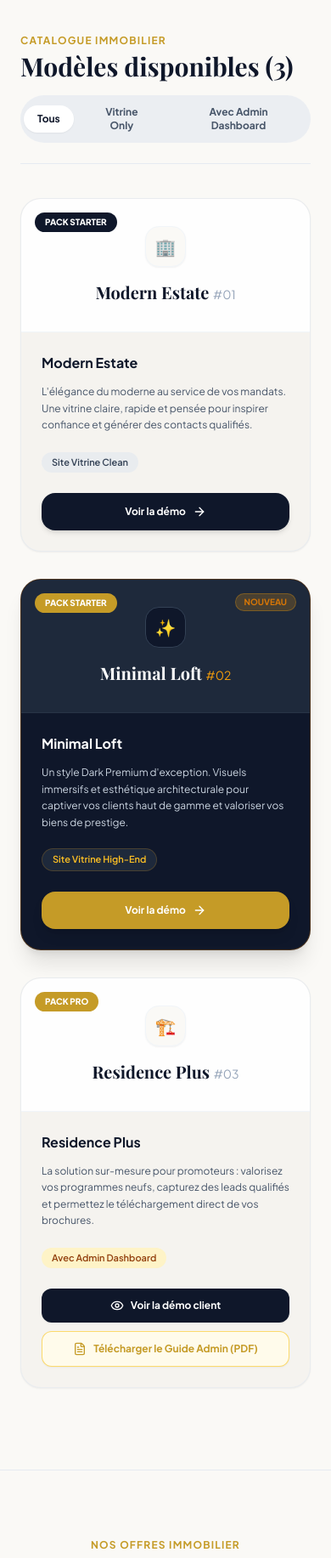
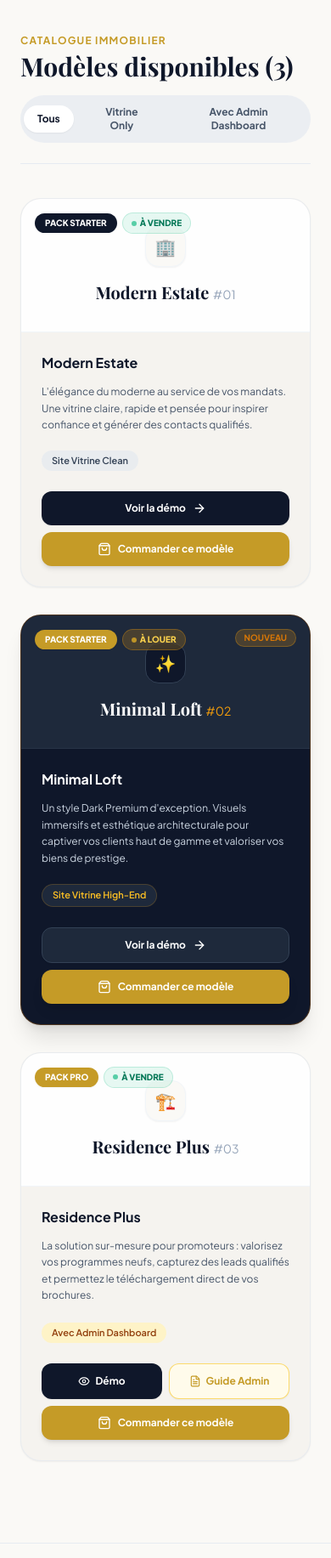
Before and after one commit to zakariaeayadi/zayro_shop, a Django app: page /category/immobilier/ in a window 390 px wide. Shown: the part 470-2303 px from the top of the page at 85% size. Run offline with Django 5.2, Linux system fonts and the light colour scheme; parts of the project's set-up code (start-up, migrations or seed data) failed here and were passed over; some libraries are stand-ins or nearby versions; some web fonts are replaced.

Commit message:
Update immobilier category page with order scroll and design badges

```diff
--- a/templates/store/category_immobilier.html
+++ b/templates/store/category_immobilier.html
@@ -100,7 +100,15 @@
             <div class="model-card model-vitrine bg-[#F5F3EF] rounded-3xl overflow-hidden border border-slate-200/60 shadow-sm hover:shadow-xl transition-all duration-300 flex flex-col justify-between group">
                 <div>
                     <div class="bg-white/90 backdrop-blur p-8 text-center relative border-b border-slate-100">
-                        <span class="absolute top-4 left-4 bg-[#0F172A] text-white text-[10px] font-extrabold uppercase px-3 py-1 rounded-full">PACK STARTER</span>
+                        <!-- Badges Statut & Pack -->
+                        <div class="absolute top-4 left-4 flex items-center gap-1.5">
+                            <span class="bg-[#0F172A] text-white text-[10px] font-extrabold uppercase px-3 py-1 rounded-full shadow-sm">PACK STARTER</span>
+                            <span class="bg-emerald-500/10 text-emerald-700 border border-emerald-500/20 backdrop-blur-md text-[10px] font-extrabold uppercase px-2.5 py-1 rounded-full flex items-center gap-1 font-bold">
+                                <span class="w-1.5 h-1.5 rounded-full bg-emerald-500 animate-pulse"></span>
+                                À VENDRE
+                            </span>
+                        </div>
+
                         <div class="w-12 h-12 bg-[#FAF9F6] rounded-2xl mx-auto mb-4 flex items-center justify-center shadow-sm border border-slate-100 text-xl group-hover:scale-110 transition-transform duration-300">
                             🏢
                         </div>
@@ -112,16 +120,20 @@
                         <p class="text-slate-600 text-xs leading-relaxed">
                             L'élégance du moderne au service de vos mandats. Une vitrine claire, rapide et pensée pour inspirer confiance et générer des contacts qualifiés.
                         </p>
-                        <div class="pt-2">
+                        <div class="pt-2 flex items-center gap-2">
                             <span class="inline-block bg-slate-200/60 text-slate-700 text-[11px] font-semibold px-3 py-1 rounded-full">Site Vitrine Clean</span>
                         </div>
                     </div>
                 </div>
 
-                <div class="p-6 pt-0">
-                    <a href="{% url 'store:demo_modern_estate' %}" target="_blank" class="w-full bg-[#0F172A] hover:bg-amber-700 text-white font-bold text-xs py-3.5 rounded-2xl transition-all flex items-center justify-center gap-2 shadow-md">
+                <div class="p-6 pt-0 space-y-2">
+                    <a href="{% url 'store:demo_modern_estate' %}" target="_blank" class="w-full bg-[#0F172A] hover:bg-slate-800 text-white font-bold text-xs py-3 rounded-xl transition-all flex items-center justify-center gap-2 shadow-sm">
                         <span>Voir la démo</span>
                         <i data-lucide="arrow-right" class="w-4 h-4"></i>
+                    </a>
+                    <a href="#packs-pricing" class="w-full bg-[#C59B27] hover:bg-[#b0881e] text-white font-bold text-xs py-3 rounded-xl transition-all flex items-center justify-center gap-2 shadow-md">
+                        <i data-lucide="shopping-bag" class="w-4 h-4"></i>
+                        <span>Commander ce modèle</span>
                     </a>
                 </div>
             </div>
@@ -130,8 +142,16 @@
             <div class="model-card model-vitrine bg-[#0F172A] rounded-3xl border border-amber-600/30 overflow-hidden shadow-xl hover:shadow-2xl transition-all duration-300 flex flex-col justify-between relative group transform md:-translate-y-2">
                 <div>
                     <div class="bg-[#1E293B] p-8 text-center relative border-b border-slate-700/50">
-                        <span class="absolute top-4 left-4 bg-[#C59B27] text-white text-[10px] font-extrabold uppercase px-3 py-1 rounded-full">PACK STARTER</span>
+                        <!-- Badges Statut & Pack -->
+                        <div class="absolute top-4 left-4 flex items-center gap-1.5">
+                            <span class="bg-[#C59B27] text-white text-[10px] font-extrabold uppercase px-3 py-1 rounded-full shadow-sm">PACK STARTER</span>
+                            <span class="bg-amber-500/20 text-amber-300 border border-amber-500/30 backdrop-blur-md text-[10px] font-extrabold uppercase px-2.5 py-1 rounded-full flex items-center gap-1 font-bold">
+                                <span class="w-1.5 h-1.5 rounded-full bg-amber-400 animate-pulse"></span>
+                                À LOUER
+                            </span>
+                        </div>
                         <span class="absolute top-4 right-4 bg-amber-500/20 text-[#D97706] border border-amber-500/30 text-[10px] font-bold uppercase px-2.5 py-0.5 rounded-full">NOUVEAU</span>
+
                         <div class="w-12 h-12 bg-[#0F172A] rounded-2xl mx-auto mb-4 flex items-center justify-center border border-slate-700 text-xl group-hover:scale-110 transition-transform duration-300">
                             ✨
                         </div>
@@ -149,10 +169,14 @@
                     </div>
                 </div>
 
-                <div class="p-6 pt-0">
-                    <a href="{% url 'store:demo_minimal_loft' %}" target="_blank" class="w-full bg-[#C59B27] hover:bg-[#b0881e] text-white font-bold text-xs py-3.5 rounded-2xl transition-all flex items-center justify-center gap-2 shadow-lg">
+                <div class="p-6 pt-0 space-y-2">
+                    <a href="{% url 'store:demo_minimal_loft' %}" target="_blank" class="w-full bg-[#1E293B] hover:bg-slate-700 text-white font-bold text-xs py-3 rounded-xl transition-all flex items-center justify-center gap-2 border border-slate-700 shadow-sm">
                         <span>Voir la démo</span>
                         <i data-lucide="arrow-right" class="w-4 h-4"></i>
+                    </a>
+                    <a href="#packs-pricing" class="w-full bg-[#C59B27] hover:bg-[#b0881e] text-white font-bold text-xs py-3 rounded-xl transition-all flex items-center justify-center gap-2 shadow-lg">
+                        <i data-lucide="shopping-bag" class="w-4 h-4"></i>
+                        <span>Commander ce modèle</span>
                     </a>
                 </div>
             </div>
@@ -161,7 +185,15 @@
             <div class="model-card model-pro bg-[#F5F3EF] rounded-3xl border border-slate-200/60 overflow-hidden shadow-sm hover:shadow-xl transition-all duration-300 flex flex-col justify-between group">
                 <div>
                     <div class="bg-white/90 backdrop-blur p-8 text-center relative border-b border-slate-100">
-                        <span class="absolute top-4 left-4 bg-[#C59B27] text-white text-[10px] font-extrabold uppercase px-3 py-1 rounded-full">PACK PRO</span>
+                        <!-- Badges Statut & Pack -->
+                        <div class="absolute top-4 left-4 flex items-center gap-1.5">
+                            <span class="bg-[#C59B27] text-white text-[10px] font-extrabold uppercase px-3 py-1 rounded-full shadow-sm">PACK PRO</span>
+                            <span class="bg-emerald-500/10 text-emerald-700 border border-emerald-500/20 backdrop-blur-md text-[10px] font-extrabold uppercase px-2.5 py-1 rounded-full flex items-center gap-1 font-bold">
+                                <span class="w-1.5 h-1.5 rounded-full bg-emerald-500 animate-pulse"></span>
+                                À VENDRE
+                            </span>
+                        </div>
+
                         <div class="w-12 h-12 bg-[#FAF9F6] rounded-2xl mx-auto mb-4 flex items-center justify-center shadow-sm border border-slate-100 text-xl group-hover:scale-110 transition-transform duration-300">
                             🏗️
                         </div>
@@ -179,16 +211,23 @@
                     </div>
                 </div>
 
-                <div class="p-6 pt-0 space-y-2.5">
-                    <a href="{% url 'store:demo_residence_plus' %}" target="_blank" class="w-full bg-[#0F172A] hover:bg-slate-800 text-white font-bold text-xs py-3 rounded-xl transition-all flex items-center justify-center gap-2 shadow-sm">
-                        <i data-lucide="eye" class="w-4 h-4"></i>
-                        <span>Voir la démo client</span>
+                <div class="p-6 pt-0 space-y-2">
+                    <div class="grid grid-cols-2 gap-2">
+                        <a href="{% url 'store:demo_residence_plus' %}" target="_blank" class="bg-[#0F172A] hover:bg-slate-800 text-white font-bold text-xs py-3 rounded-xl transition-all flex items-center justify-center gap-1.5 shadow-sm">
+                            <i data-lucide="eye" class="w-3.5 h-3.5"></i>
+                            <span>Démo</span>
+                        </a>
+
+                        <button onclick="openAdminGuideModal()" class="bg-amber-50 hover:bg-amber-100 text-[#C59B27] border border-amber-300/80 font-bold text-xs py-3 rounded-xl transition-all flex items-center justify-center gap-1.5 shadow-sm">
+                            <i data-lucide="file-text" class="w-3.5 h-3.5"></i>
+                            <span>Guide Admin</span>
+                        </button>
+                    </div>
+
+                    <a href="#packs-pricing" class="w-full bg-[#C59B27] hover:bg-[#b0881e] text-white font-bold text-xs py-3 rounded-xl transition-all flex items-center justify-center gap-2 shadow-md">
+                        <i data-lucide="shopping-bag" class="w-4 h-4"></i>
+                        <span>Commander ce modèle</span>
                     </a>
-
-                    <button onclick="openAdminGuideModal()" class="w-full bg-amber-50 hover:bg-amber-100 text-[#C59B27] border border-amber-300/80 font-bold text-xs py-3 rounded-xl transition-all flex items-center justify-center gap-2 shadow-sm">
-                        <i data-lucide="file-text" class="w-4 h-4"></i>
-                        <span>Télécharger le Guide Admin (PDF)</span>
-                    </button>
                 </div>
             </div>
 
@@ -305,7 +344,6 @@
                 </ul>
             </div>
 
-            <!-- Option 1: Télécharger directement le PDF généré static (Fichier Python) -->
             <a href="{% static 'store/pdf/Guide_Utilisation_Admin_Immobilier.pdf' %}" download target="_blank" class="w-full mt-4 bg-[#0F172A] hover:bg-slate-800 text-white font-bold text-xs py-4 rounded-2xl transition-all flex items-center justify-center gap-2 shadow-lg">
                 <i data-lucide="download" class="w-4 h-4"></i>
                 <span>Télécharger le Guide Admin (PDF)</span>
```
